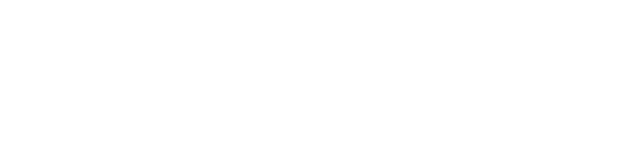
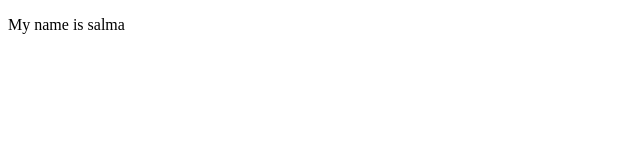
Before and after one commit to salmaislam1/my-first-ripo, a plain HTML site: page indec.html in a window 1280 px wide. Shown: the whole page, without its empty margins (0-640 px from the left). Drawn offline with Linux system fonts and the light colour scheme.

Commit message:
added header

```diff
--- a/indec.html
+++ b/indec.html
@@ -7,6 +7,6 @@
     <title>Document</title>
 </head>
 <body>
-
+    <p>My name is salma</p>
 </body>
 </html>
```
Also changed, not shown: salm.html (added).
